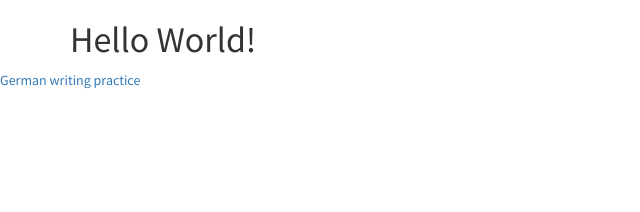
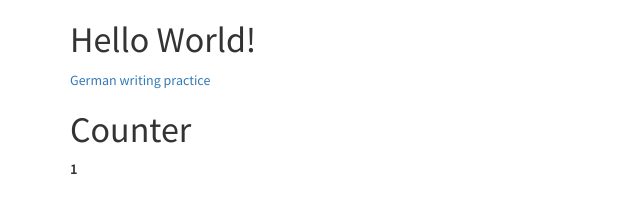
Before and after one commit to genauw/genauw.github.io, a plain HTML site: page index.html in a window 1280 px wide. Shown: the whole page, without its empty margins (0-640 px from the left). Drawn offline with nearby package versions, Linux system fonts and the light colour scheme.

Commit message:
added manual counter

```diff
--- a/index.html
+++ b/index.html
@@ -20,8 +20,12 @@
     <div class="container">
       <h1>Hello World!</h1>
     </div>
-    <div>
+    <div class="container">
       <a href="html/german.html">German writing practice</a>
+    </div>
+    <div class="container">
+      <h1>Counter</h1>
+      <b><p>1</p></b>
     </div>
 
   </body>
```
